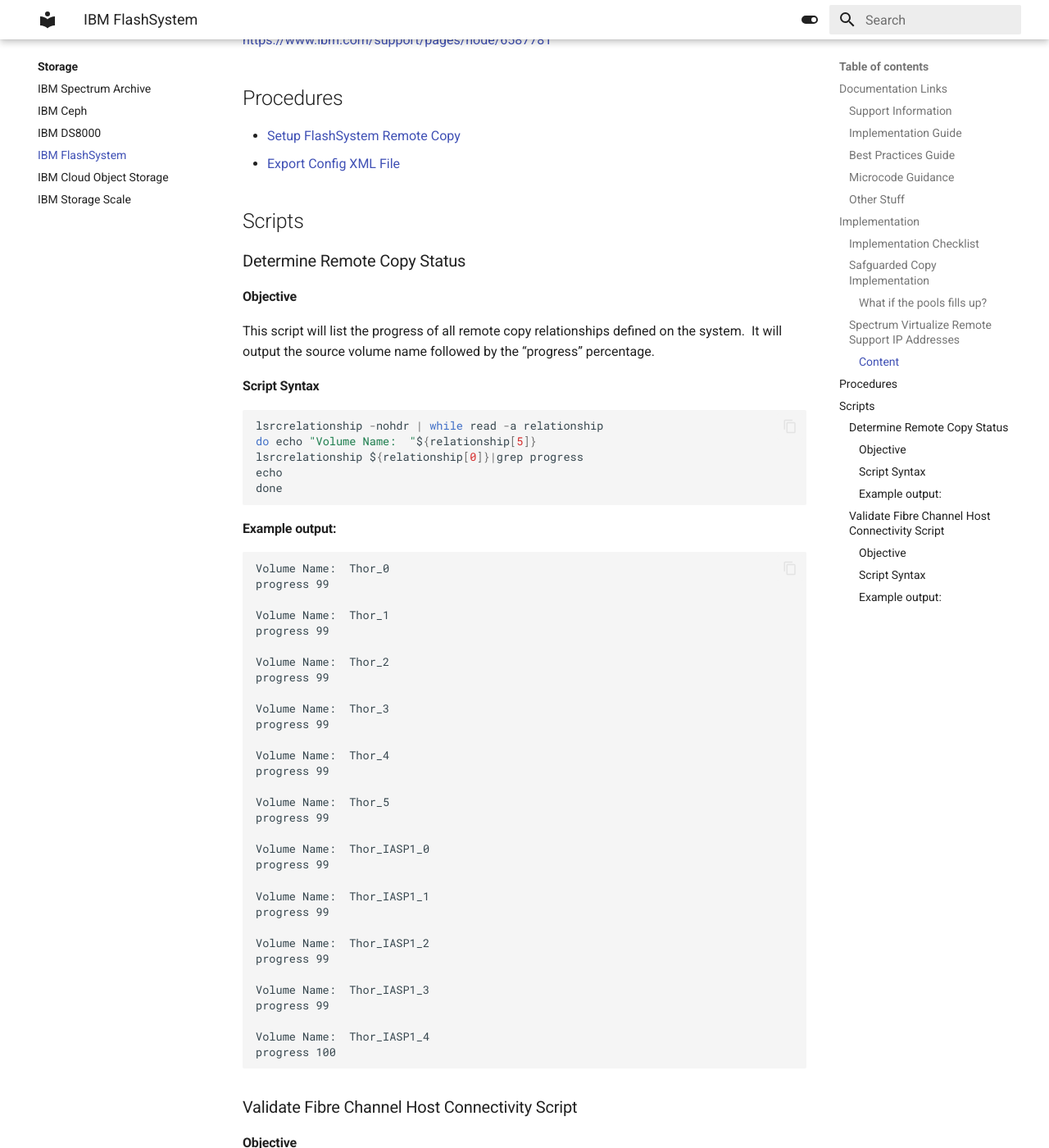
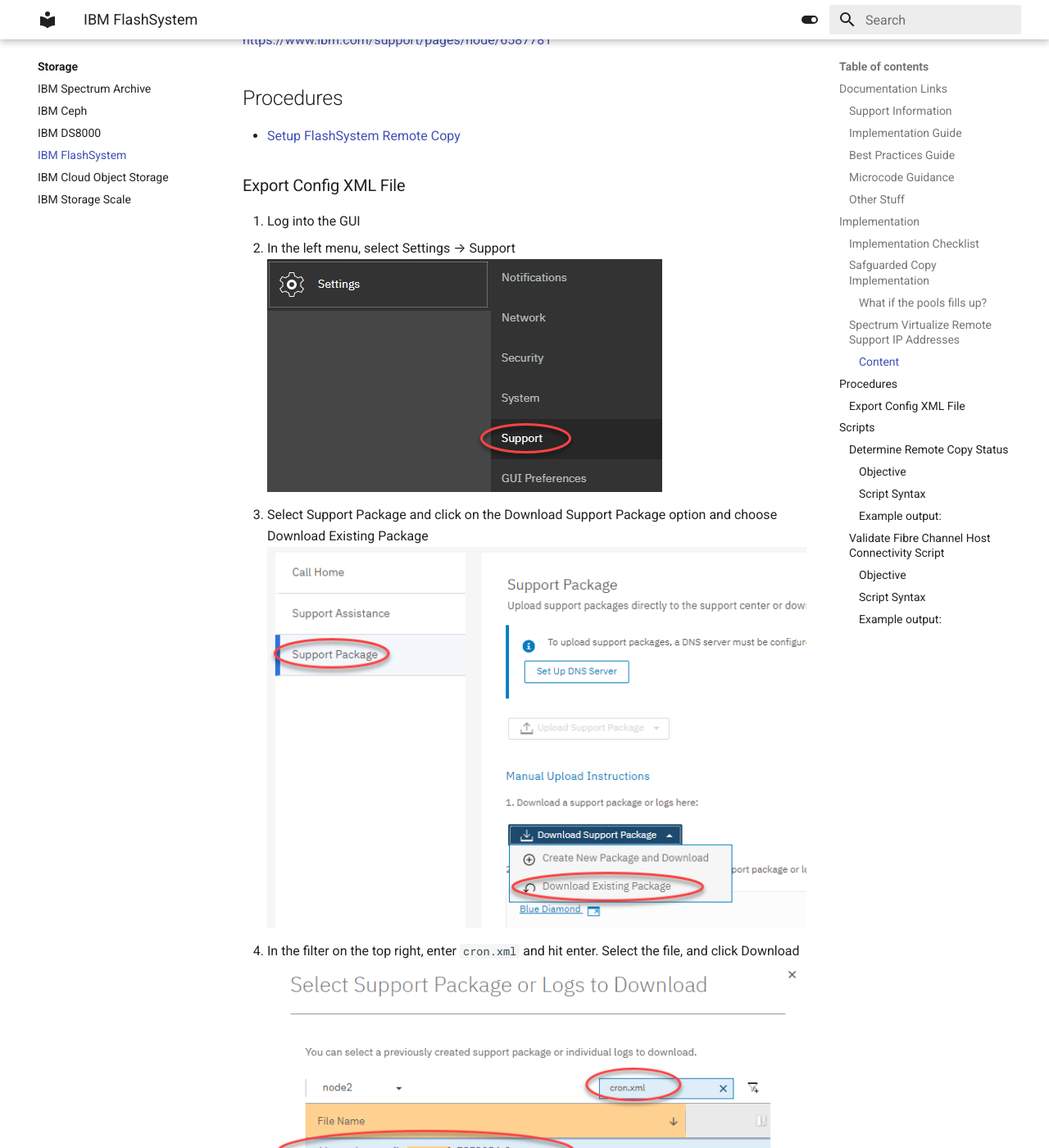
Before and after one commit to rickkoe/worknotes, an MkDocs documentation site: the page built from docs/Storage/flashsystem.md, in a window 1280 px wide and 1400 px high, scrolled down 7076 px. Shown: the whole window at 82% size. Built offline with MkDocs 1.6.1 and Material for MkDocs 9.7.7, drawn with Linux system fonts in a browser that asks for light colours; some of the changed text lies outside the part shown.

Commit message:
config xml procedure

```diff
--- a/docs/Storage/flashsystem.md
+++ b/docs/Storage/flashsystem.md
@@ -252,7 +252,15 @@
 
 ## Procedures
 -   [Setup FlashSystem Remote Copy](/storage/ibm/flashsystem/remote-copy)
--   [Export Config XML File](/storage/ibm/flashsystem/config-export)
+### Export Config XML File
+1. Log into the GUI
+1. In the left menu, select Settings → Support
+![Support](assets/images/config-xml-1.png)
+1. Select Support Package and click on the Download Support Package option and choose Download Existing Package
+![Support Package](assets/images/config-xml-2.png)
+1. In the filter on the top right, enter `cron.xml` and hit enter.  Select the file, and click Download
+![Filter](assets/images/config-xml-3.png)
+1. The file will be downloaded by your browser (typically to your Download folder).
 
 
 ## Scripts
```
Also changed, not shown: docs/Storage/assets/images/config-xml-1.png (added), docs/Storage/assets/images/config-xml-2.png (added), docs/Storage/assets/images/config-xml-3.png (added), 3 other files.
